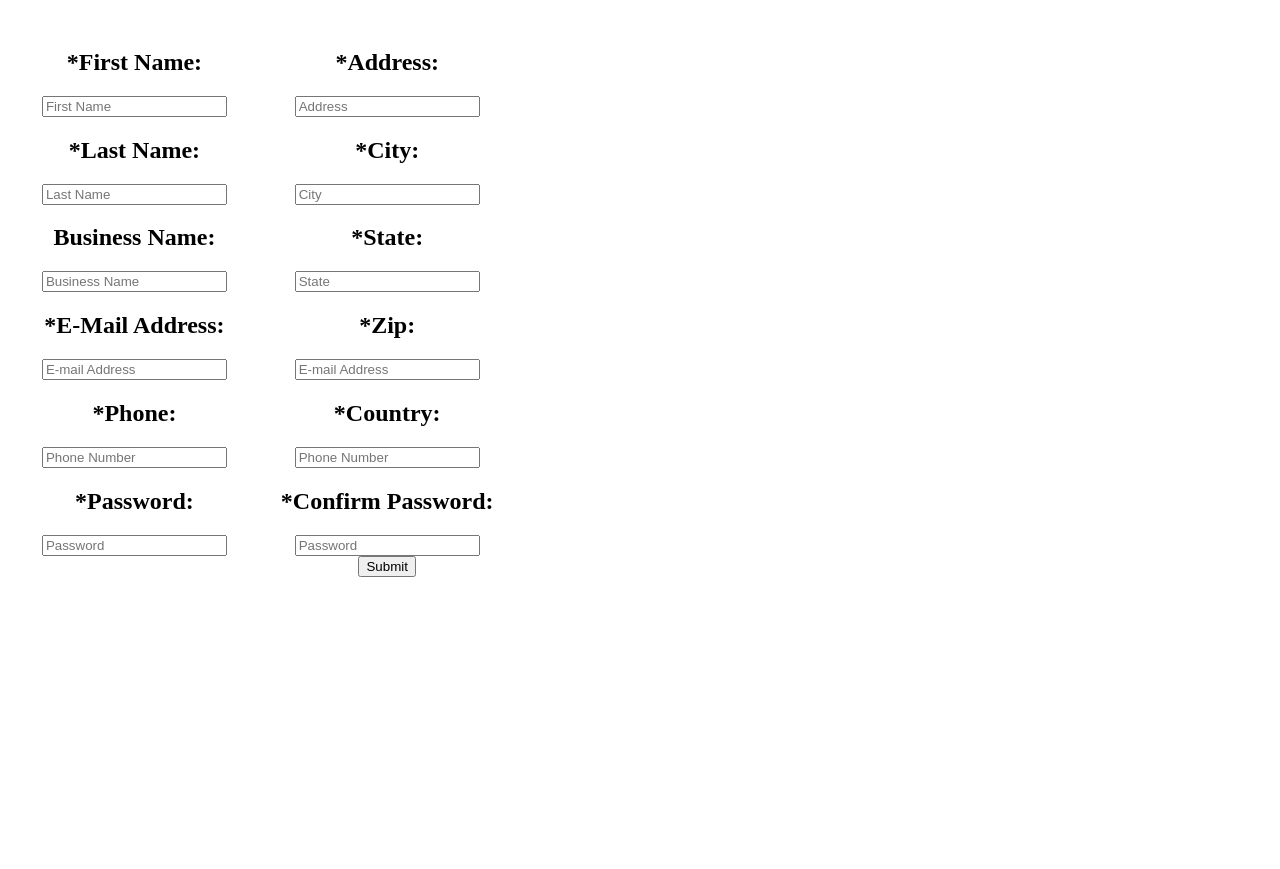
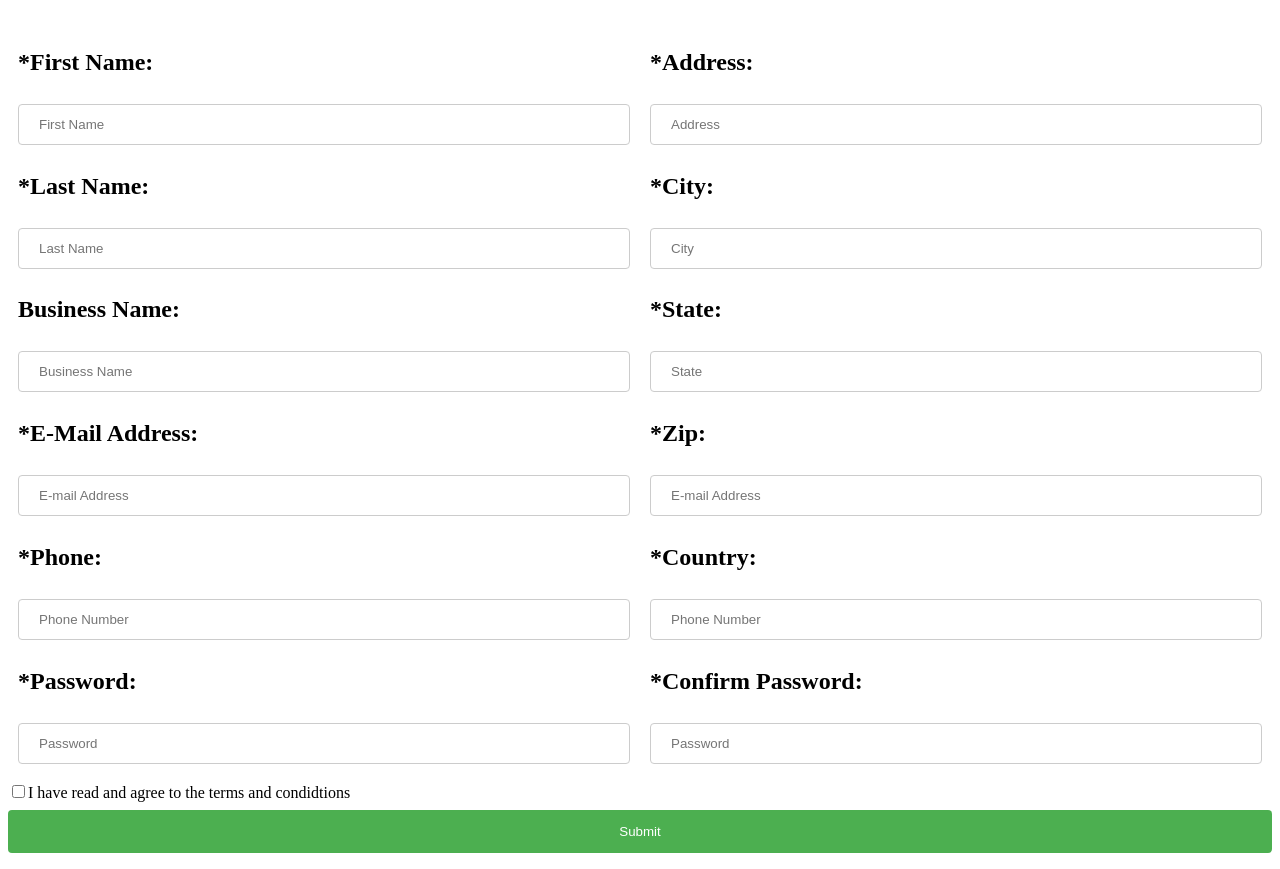
Before and after one commit to PhenaS/hannahs, a website: page Registration/public_html/index.html in a window 1280 px wide. Shown: the part 61-930 px from the top of the page. Before the commit the page ends 800 px from the top, so only its background shows below. Drawn offline with Linux system fonts and the light colour scheme.

Commit message:
Add files via upload

```diff
--- a/Registration/public_html/index.html
+++ b/Registration/public_html/index.html
@@ -10,36 +10,91 @@ and open the template in the editor.
             *{
                 box-sizing: border-box;
             }
-            .column{
+            .column {
                 float: left;
-                width: 20%;
+                width: 50%;
                 padding: 10px;
-                height: 150px;
             }
-            .row:after{
-                content:"";
+            .row:after {
+                content: "";
                 display: table;
                 clear: both;
             }
+
+            @media screen and (max-width: 600px) {
+                .column {
+                    width: 100%;
+                }
+            }
+
             form{
-                text-align: center;
+                text-align: left;
             }
+
             .submit{
                 float: right;
                 bottom: 0;
             }
-        </style>
-        <title>Showroom Registration</title>
-        <meta charset="UTF-8">
-        <meta name="viewport" content="width=device-width, initial-scale=1.0">
+
+            input[type=text], select {
+                width: 100%;
+                padding: 12px 20px;
+                margin: 8px 0;
+                display: inline-block;
+                border: 1px solid #ccc;
+                border-radius: 4px;
+                box-sizing: border-box;
+            }
+
+            input[type=email], select {
+                width: 100%;
+                padding: 12px 20px;
+                margin: 8px 0;
+                display: inline-block;
+                border: 1px solid #ccc;
+                border-radius: 4px;
+                box-sizing: border-box;
+            }
+
+            input[type=password], select {
+                width: 100%;
+                padding: 12px 20px;
+                margin: 8px 0;
+                display: inline-block;
+                border: 1px solid #ccc;
+                border-radius: 4px;
+                box-sizing: border-box;
+            }
+
+            input[type=submit] {
+                width: 100%;
+                background-color: #4CAF50;
+                color: white;
+                padding: 14px 20px;
+                margin: 8px 0;
+                border: none;
+                border-radius: 4px;
+                cursor: pointer;
+            }
+
+            input[type=submit]:hover {
+                background-color: #45a049;
+            }
+
+</style>
+
+<title>Showroom Registration</title>
+<meta charset="UTF-8">
+<meta name="viewport" content="width=device-width, initial-scale=1.0">
 
     </head>
     <body>
         <form>
-            <h1> Register New Customer </h1>
+            <h1 align = "center"> Register New Customer </h1>
+                <div = class="row">
                 <div class="column">
                     <h2> *First Name: </h2>
-                    <input type = text name = "firstname" placeholder="First Name"><br>
+                    <input type = text name = "firstname" placeholder="First Name" required><br>
                     <h2> *Last Name: </h2>
                     <input type = text name = "lastname" placeholder="Last Name"><br>
                     <h2> Business Name: </h2>
@@ -51,6 +106,7 @@ and open the template in the editor.
                     <h2> *Password: </h2>
                     <input type = password name = "password" placeholder="Password"><br>
                 </div>
+
                 <div class="column">
                     <h2> *Address: </h2>
                     <input type = text name = "address" placeholder="Address"><br>
@@ -64,9 +120,10 @@ and open the template in the editor.
                     <input type = text name = "phone" placeholder="Phone Number"><br>
                     <h2> *Confirm Password: </h2>
                     <input type = password name = "password" placeholder="Password"><br>
-                    <input type ="submit" name ="Register">
                 </div>
-
+                </div>
+                <input type="checkbox" name="terms" value="yes">I have read and agree to the terms and condidtions<br>
+                <input type ="submit" name ="Register">
         </form>
     </body>
 </html>
```
